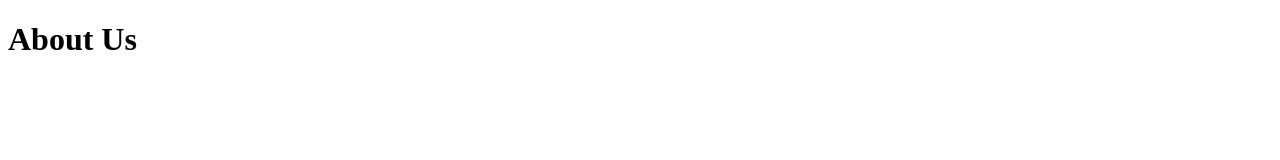
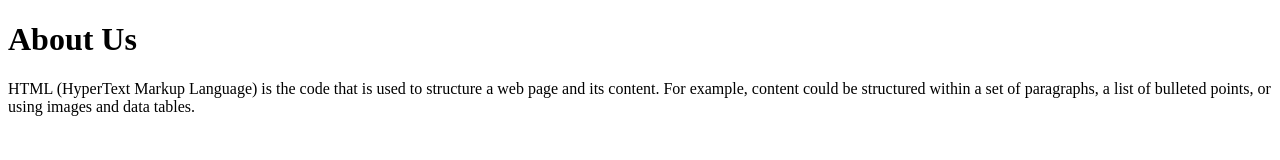
Before and after one commit to SyedaFatimaNazi/pr2-202404B, a plain HTML site: page about.html in a window 1280 px wide. Drawn offline with Linux system fonts and the light colour scheme.

Commit message:
Update about.html

```diff
--- a/about.html
+++ b/about.html
@@ -7,6 +7,7 @@
 </head>
 <body>
     <h1>About Us </h1>
+    <p>HTML (HyperText Markup Language) is the code that is used to structure a web page and its content. For example, content could be structured within a set of paragraphs, a list of bulleted points, or using images and data tables.</p>
 
 
 </body>
```
